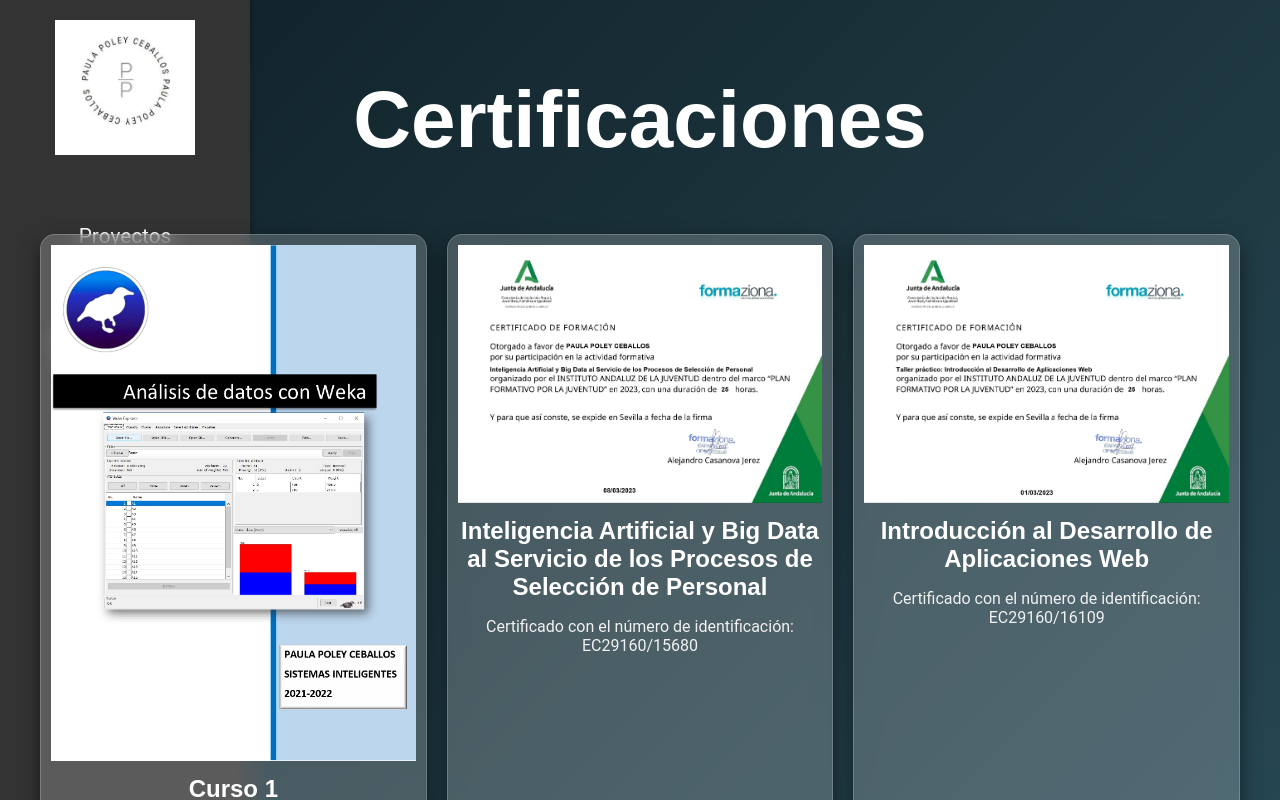
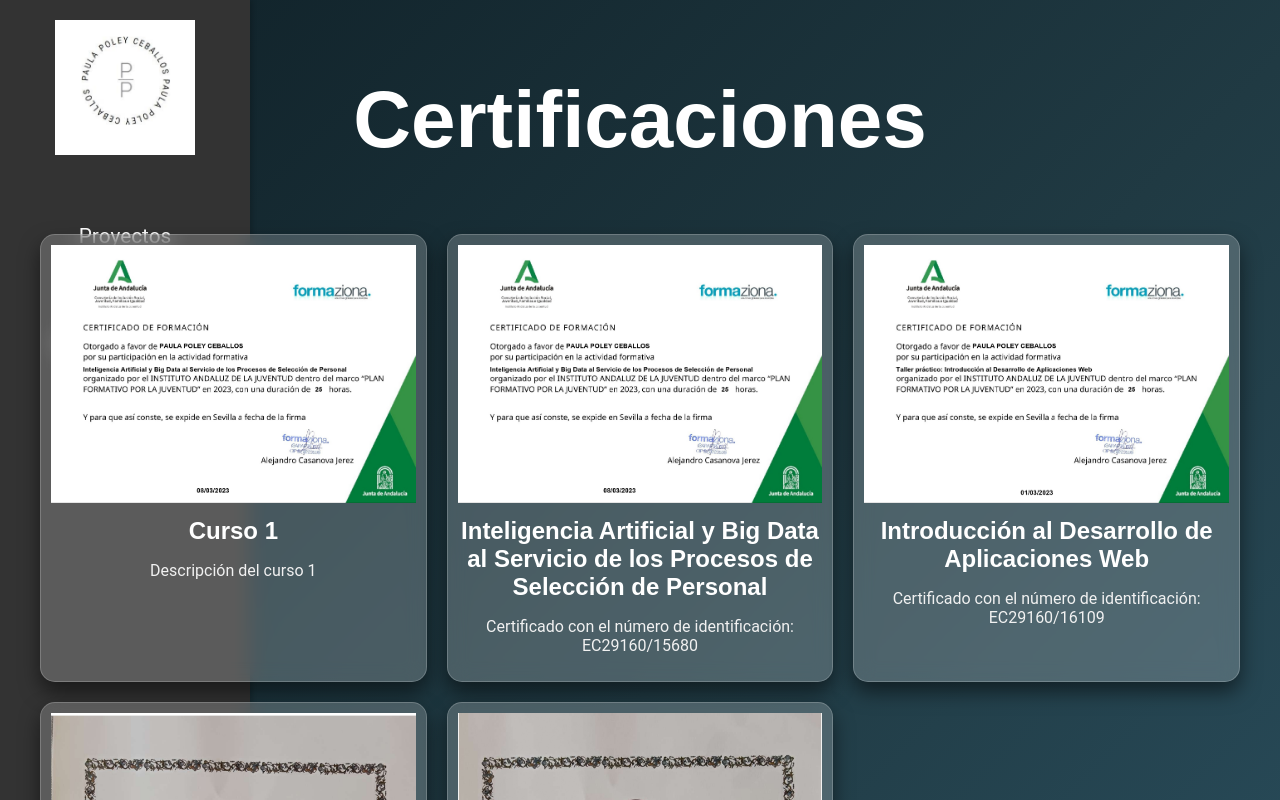
Before and after one commit to paulapoley/portfoliopaulapoley, a React (Create React App) app: page /certificaciones in a window 1280 px wide. Shown: the top 800 px of the page. Built offline with nearby package versions, Linux system fonts and the light colour scheme.

Commit message:
Update Certificaciones.jsx

```diff
--- a/src/pages/Certificaciones.jsx
+++ b/src/pages/Certificaciones.jsx
@@ -4,7 +4,7 @@ import './Certificaciones.css'; // Estilos opcionales para esta página
 const Certificaciones = () => {
   // Array de cursos con nombre e imagen
   const cursos = [
-    { id: 1, title: 'Curso 1', imgSrc: '/pdfs/p1.jpg', description: 'Descripción del curso 1' },
+    { id: 1, title: 'Curso 1', imgSrc: '/pdfs/IABigData.jpg', description: 'Descripción del curso 1' },
     { id: 2, title: 'Inteligencia Artificial y Big Data al Servicio de los Procesos de Selección de Personal', imgSrc: '/pdfs/IABigData.jpg', description: 'Certificado con el número de identificación: EC29160/15680' },
     { id: 3, title: 'Introducción al Desarrollo de Aplicaciones Web', imgSrc: '/pdfs/AppWeb.jpg', description: 'Certificado con el número de identificación: EC29160/16109' },
     { id: 4, title: 'Curso: Diagnóstico por Imagen', imgSrc: '/pdfs/DiagnosticoPorImagen.jpg', description: 'Certificado con el número de identificación: 1102021041669' },
```
